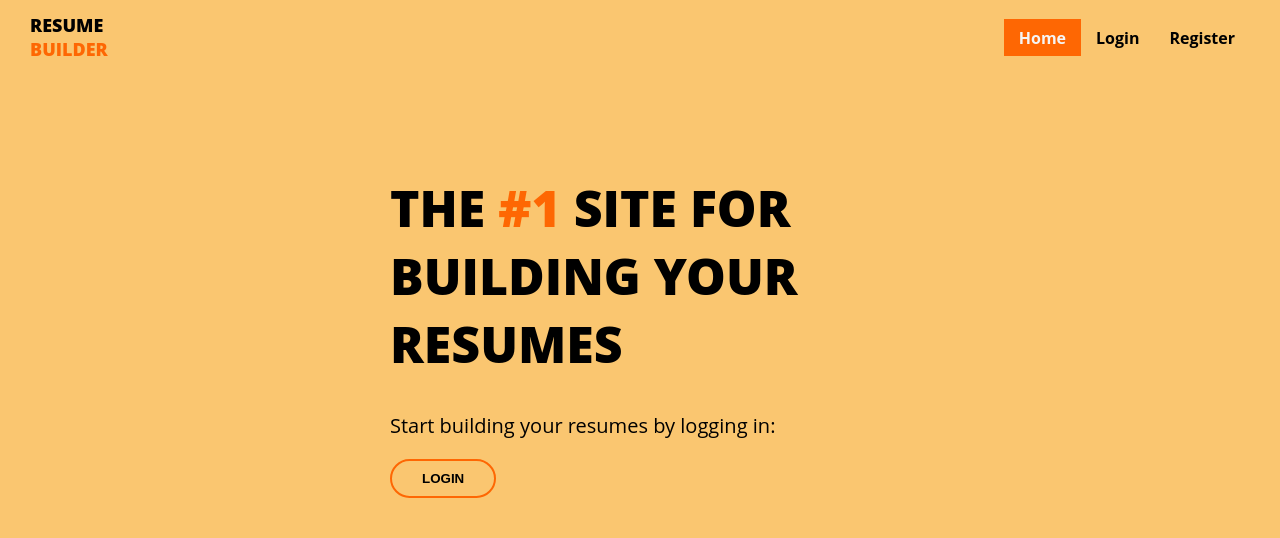
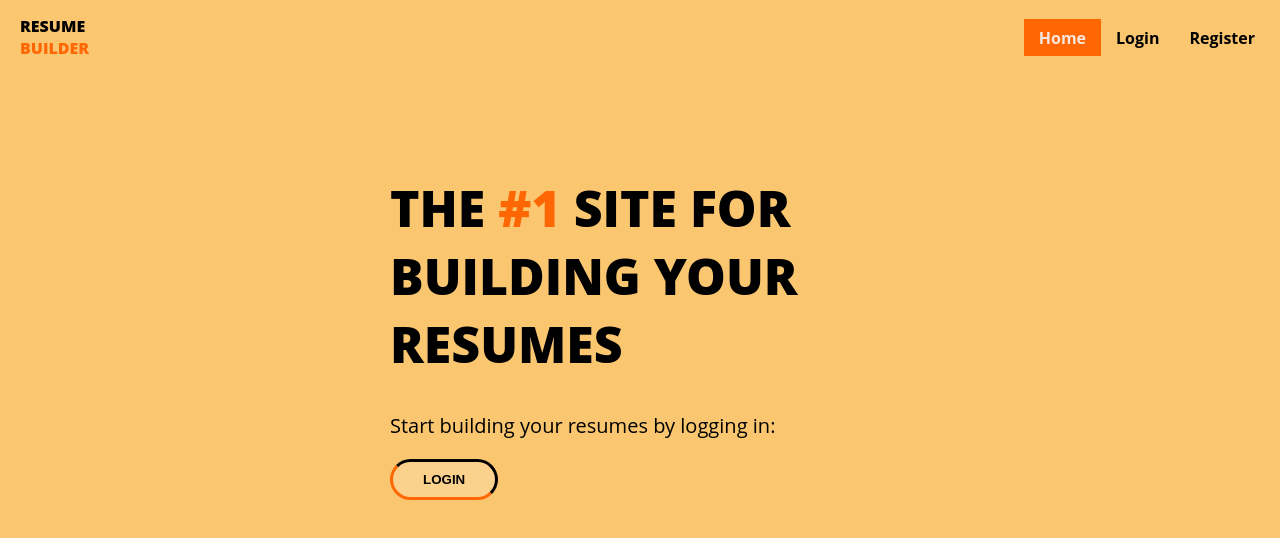
Before and after one commit to jorge20080/ResumeBuilder, a React (Vite) app in the folder frontend/: page / in a window 1280 px wide. Shown: the top 538 px of the page. Built offline with nearby package versions, Linux system fonts and the light colour scheme.

Commit message:
Added more styling changes to home

```diff
--- a/frontend/src/components/Button/Button.module.css
+++ b/frontend/src/components/Button/Button.module.css
@@ -1,16 +1,17 @@
 .primary_btn{
     padding: 10px 30px;
     text-transform: uppercase;
-    border:2px solid #fe6703;
+    border: 3px solid #fe6703;
+    border-color: black black #fe6703 #fe6703;
     background-color: transparent;
     color: black;
     font-weight: 900;
     border-radius: 50px;
+    transition: all 300ms ease-in-out;
+    background-color: rgba(255, 255, 255, 0.2);
 }
 .primary_btn:hover{
-    background-color: #fe6703;
-    color: white;
-    border: none;
+    border-color: #fe6703 #fe6703 black black;
 }
 button:hover{
     cursor: pointer;
--- a/frontend/src/components/NavigationBar/NavigationBar.module.css
+++ b/frontend/src/components/NavigationBar/NavigationBar.module.css
@@ -2,7 +2,7 @@
     display: flex;
     align-items: center;
     justify-content: space-between;
-    padding: 10px 30px;
+    padding: 10px;
 }
 .nav_bar ul{
     display: flex;
@@ -10,8 +10,10 @@
 }
 .logo{
     text-transform: uppercase;
-    font-size: 18px;
+    font-size: 16px;
     font-weight: 900;
+    border-radius: 5px;
+    padding: 5px 10px;
 }
 .logo span{
     display: block;
@@ -28,5 +30,5 @@
 }
 .nav_bar .active_link, .nav_bar .active_link:visited{
     background-color: #fe6703;
-    color: whitesmoke;
+    color: rgba(245, 245, 245, 0.909);
 }
```
